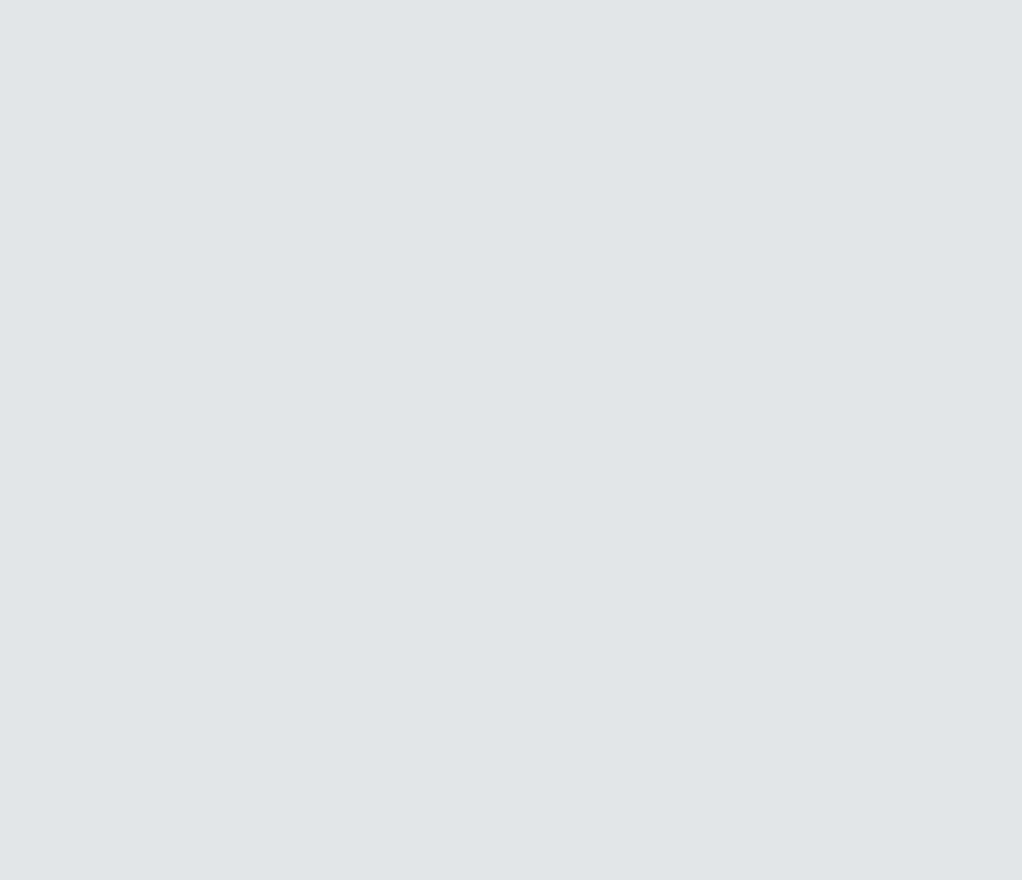
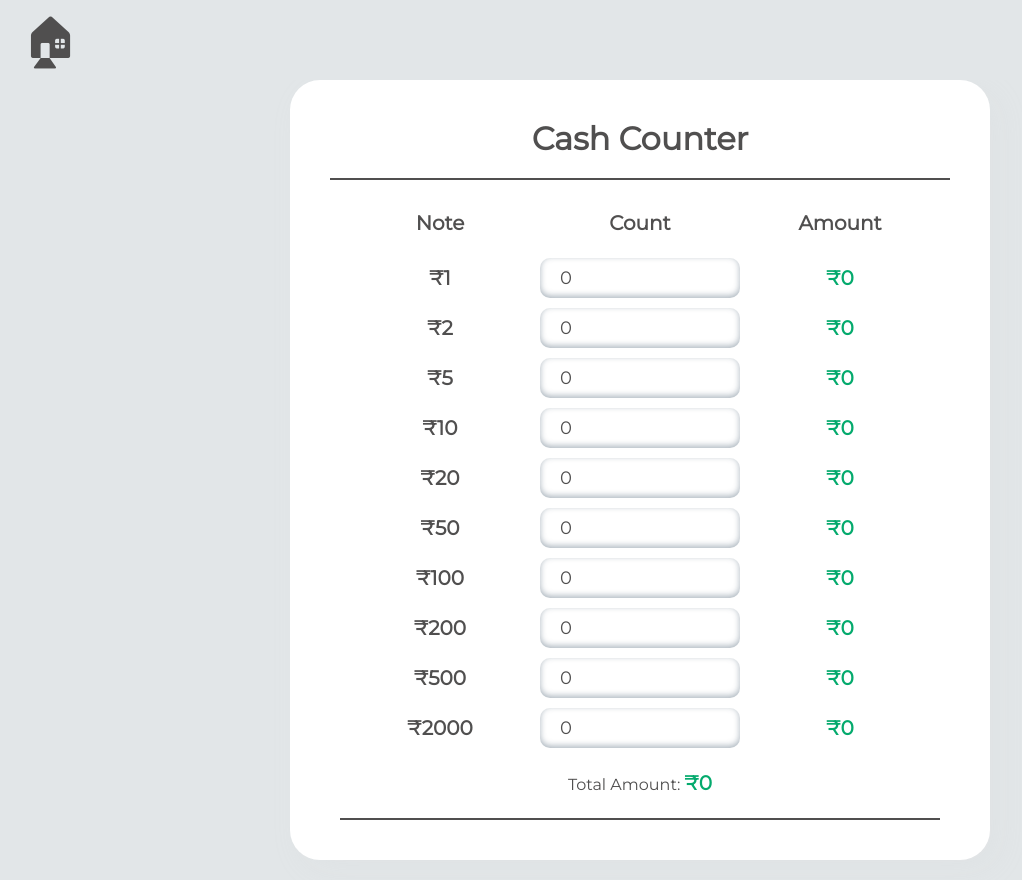
Before and after one commit to bansiKhokhariya/calculatorWeb, a React (Vite) app: page /calculator/cashCounter in a window 1280 px wide. Before the commit this address had no page. Shown: the whole page, without its empty margins (0-1022 px from the left). Before the commit the page ends 800 px from the top, so only its background shows below. Built offline with nearby package versions, Linux system fonts and the light colour scheme.

Commit message:
add cash counter

```diff
--- a/src/App.jsx
+++ b/src/App.jsx
@@ -45,6 +45,7 @@ const App = () => {
           <Route path="/calculator/bmiCalculator" element={<Calculator />}></Route>
           <Route path="/calculator/numberToWordConverter" element={<Calculator />}></Route>
           <Route path="/calculator/unitConverter" element={<Calculator />}></Route>
+          <Route path="/calculator/cashCounter" element={<Calculator />}></Route>
           {/* date and time */}
           <Route path="/dateAndTime/durationBetweenTwoDates" element={<DateAndTime />}></Route>
           <Route path="/dateAndTime/ageCaculator" element={<DateAndTime />}></Route>
--- a/src/components/AllCategory/AllCategory.jsx
+++ b/src/components/AllCategory/AllCategory.jsx
@@ -37,6 +37,9 @@ const AllCategory = () => {
                                 </Link>
                                 <Link className='redirect-link' to={'/calculator/unitConverter'}>
                                     <li>Unit Converter</li>
+                                </Link>
+                                <Link className='redirect-link' to={'/calculator/cashCounter'}>
+                                    <li>Cash Counter</li>
                                 </Link>
                             </ul>
                         </li>
--- a/src/components/Calculator/Calculator.jsx
+++ b/src/components/Calculator/Calculator.jsx
@@ -6,6 +6,7 @@ import PercentageCalculator from './PercentageCalculator/PercentageCalculator'
 import BMICalculator from './BMICalculator/BMICalculator'
 import NumberToWordConverter from './NumberToWordConverter/NumberToWordConverter'
 import UnitConverter from './UnitConverter/UnitConverter'
+import CashCounter from './CashCounter/CashCounter'
 
 const Calculator = () => {
 
@@ -36,6 +37,9 @@ const Calculator = () => {
                 <UnitConverter />
             )}
 
+            {location.pathname == '/calculator/cashCounter' && (
+                <CashCounter />
+            )}
 
         </>
     )
--- /dev/null
+++ b/src/components/Calculator/CashCounter/CashCounter.css
@@ -0,0 +1,17 @@
+.cash-caculator-input{
+    width: 200px;
+    height: 40px;
+    font-size: 18px;
+    border-radius: 10px;
+    box-shadow: var(--boxShadow);
+    background-color: var(--backgroundColorInnerBox);
+    color: var(--textColor);
+    padding: 20px;
+}
+
+@media (max-width:750px) {
+    .cash-caculator-input{
+        width: 100px;
+        font-size: 16px;
+    }
+}
--- /dev/null
+++ b/src/components/Calculator/CashCounter/CashCounter.jsx
@@ -0,0 +1,76 @@
+import React, { useState } from 'react';
+import './CashCounter.css'
+
+const CashCounter = () => {
+    const [notes, setNotes] = useState({
+        '1': { count: 0, amount: 0 },
+        '2': { count: 0, amount: 0 },
+        '5': { count: 0, amount: 0 },
+        '10': { count: 0, amount: 0 },
+        '20': { count: 0, amount: 0 },
+        '50': { count: 0, amount: 0 },
+        '100': { count: 0, amount: 0 },
+        '200': { count: 0, amount: 0 },
+        '500': { count: 0, amount: 0 },
+        '2000': { count: 0, amount: 0 }
+    });
+
+    const handleNoteChange = (event, note) => {
+        const { value } = event.target;
+        const newValue = parseInt(value) || 0;
+        const newNotes = { ...notes };
+        newNotes[note] = { count: newValue, amount: newValue * parseInt(note) };
+        setNotes(newNotes);
+    };
+
+    const calculateTotal = () => {
+        let total = 0;
+        for (const note in notes) {
+            total += notes[note].amount;
+        }
+        return total;
+    };
+
+    return (
+        <div className='percentage-caculator-section-main'>
+            <div className="percentage-caculator-section">
+                <h2 className='percentage-caculator-title'>Cash Counter</h2>
+                <div className='percentage-caculator-main-box' >
+                    <div className="cash-counter">
+                        <table>
+                            <thead style={{ display: "flex", justifyContent: "space-between", marginBottom: "20px" }}>
+                                <tr>
+                                    <th className='percentage-caculator-lable'>Note</th>
+                                    <th className='percentage-caculator-lable'>Count</th>
+                                    <th className='percentage-caculator-lable'>Amount</th>
+                                </tr>
+                            </thead>
+                            <tbody style={{ display: "flex", flexDirection: "column", gap: "10px", marginBottom: "20px" }}>
+                                {Object.keys(notes).map(note => (
+                                    <tr key={note} style={{ display: "flex", alignItems: "center" }}>
+                                        <td className='percentage-caculator-lable'>{`₹${note}`}</td>
+                                        <td>
+                                            <input
+                                                className='cash-caculator-input'
+                                                type="number"
+                                                value={notes[note].count}
+                                                onChange={(e) => handleNoteChange(e, note)}
+                                            />
+                                        </td>
+                                        <td className='percentage-caculator-lable result-value-span-green'>{`₹${notes[note].amount}`}</td>
+                                    </tr>
+                                ))}
+                            </tbody>
+                        </table>
+                        <div className='result-value' style={{ textAlign: "center" }}>
+                            Total Amount: <span className='percentage-caculator-lable result-value-span-green'>₹{calculateTotal()}</span>
+                        </div>
+                    </div>
+                </div>
+            </div>
+        </div>
+
+    );
+};
+
+export default CashCounter;
```
Also changed, not shown: src/components/Calculator/CurrencyConverter/CurrencyConverter.jsx (added, +70 -0 lines).
